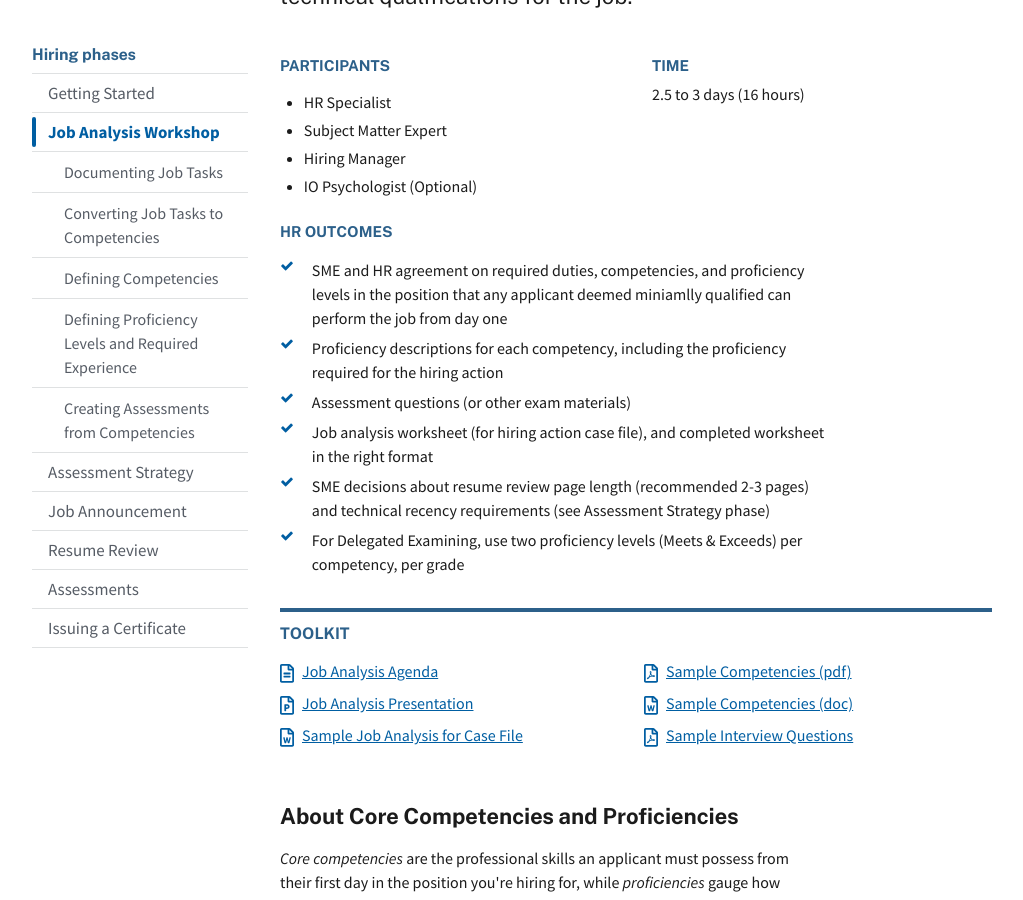
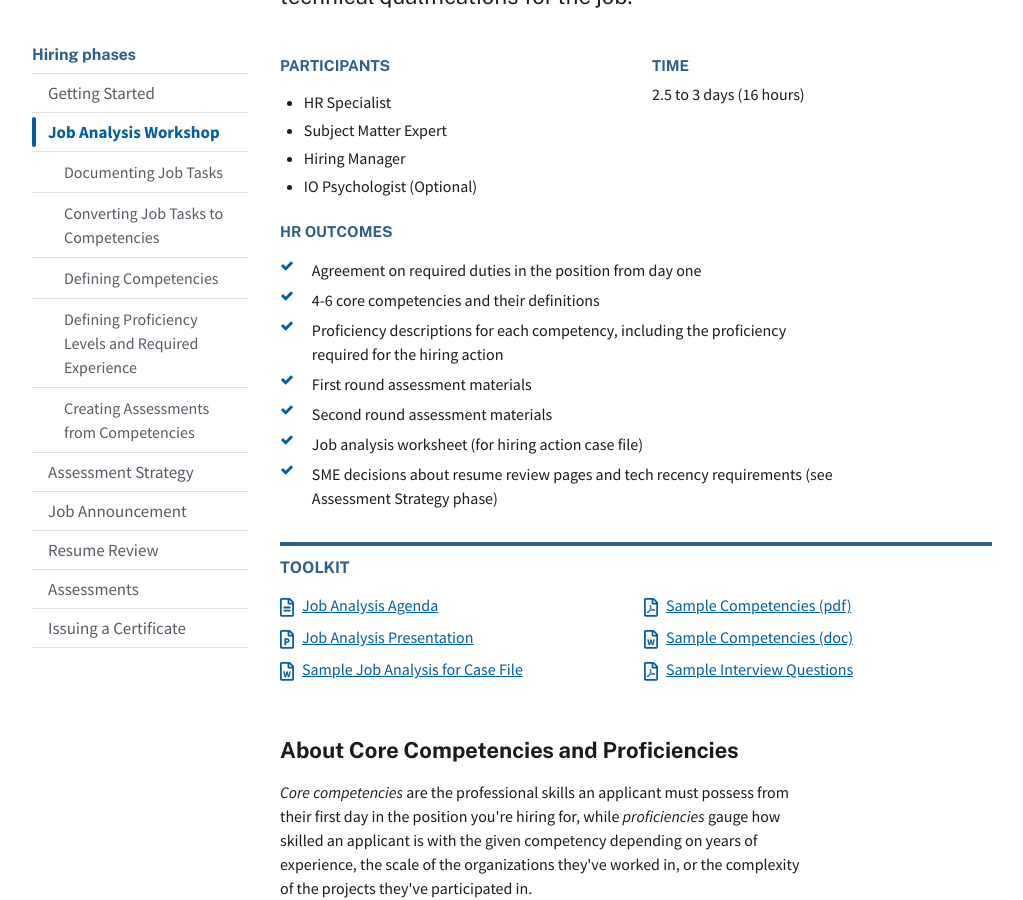
Before and after one commit to usds/SME-QA-Website, a Jekyll site: the page built from pages/phases/job-analysis/index.html, in a window 1280 px wide and 900 px high, scrolled down 534 px. Shown: the whole window, without its empty margins (128-1151 px from the left). Built offline with Jekyll 4.4.1, drawn with Linux system fonts in a browser that asks for light colours.

Commit message:
Revert "Updates based on SMe-QA guidance doc"
This reverts commit 91bc026c541cd6e16849193008801b7f2783826f.

```diff
--- a/pages/phases/job-analysis/index.html
+++ b/pages/phases/job-analysis/index.html
@@ -9,24 +9,13 @@ intro: In a multi-day job analysis workshop with SMEs, you'll help SMEs and hiri
 roles: [hr, sme, hiring-mgr, io-psych]
 duration: 2.5 to 3 days (16 hours)
 outputs:
-  - SME and HR agreement on required duties, competencies, and proficiency levels in the position that any applicant deemed miniamlly qualified can perform the job from day one
+  - Agreement on required duties in the position from day one
+  - 4-6 core competencies and their definitions
   - Proficiency descriptions for each competency, including the proficiency required for the hiring action
-  - Assessment questions (or other exam materials)
-  - Job analysis worksheet (for hiring action case file), and completed worksheet in the right format
-  - SME decisions about resume review page length (recommended 2-3 pages) and technical recency requirements (see Assessment Strategy phase)
-  - For Delegated Examining, use two proficiency levels (Meets & Exceeds) per competency, per grade
-best practice:
-  - A minimum of four without exceeding six, core competencies and their definitions
-  - Develop good interview sample responses
-  - Calibrate SMEs to proficiency levels by practicing resume review and application materials against sample resumes and portfolios (remove any PII)
-  - SMEs should practice assessment questions (written and/or structured interview) to gauge proper time limit, and to anticipate applicant responses to have stronger follow-up questions
-  - When applicable for the job, SMEs should dicuss if technical receny needs to be included in the qualifications
-  - Hiring manager is present
-pro-tips:
-  - Group and distribute SMEs to maximize discussion and avoid strong personalities overhwhelming small groups.
-  - If conducting remotely, use real-time collaborative software (i.e., MAX Community Word, FunRetro {preferred}, MURAL)
-  - Multiple GS-levels are allowed as long as the different grades require the same competencies, just at different proficiency levels (Unfamiliar, Familiar, Expert, Master).
-  - For Direct Hire, use one proficiency level per competency, per grade
+  - First round assessment materials
+  - Second round assessment materials
+  - Job analysis worksheet (for hiring action case file)
+  - SME decisions about resume review pages and tech recency requirements (see Assessment Strategy phase)
 ---
 
 <p class="usa-intro">
```
